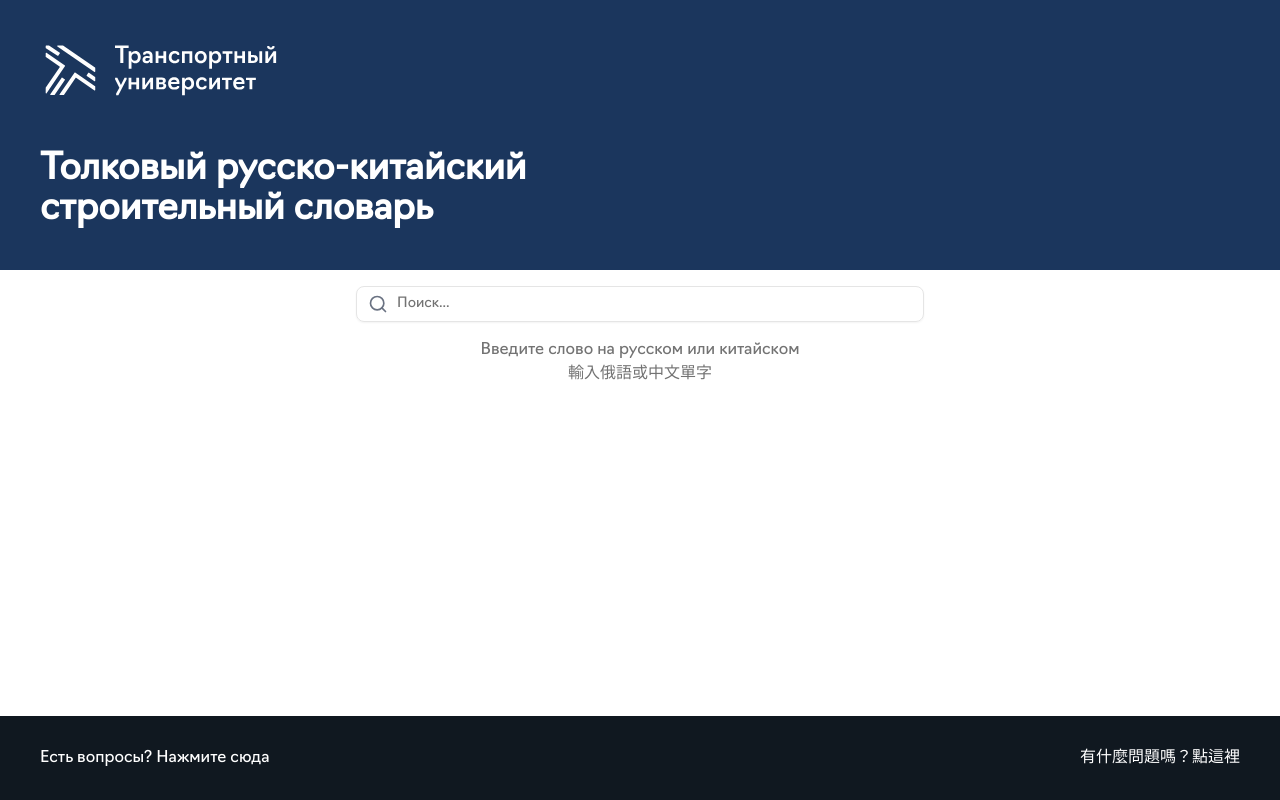
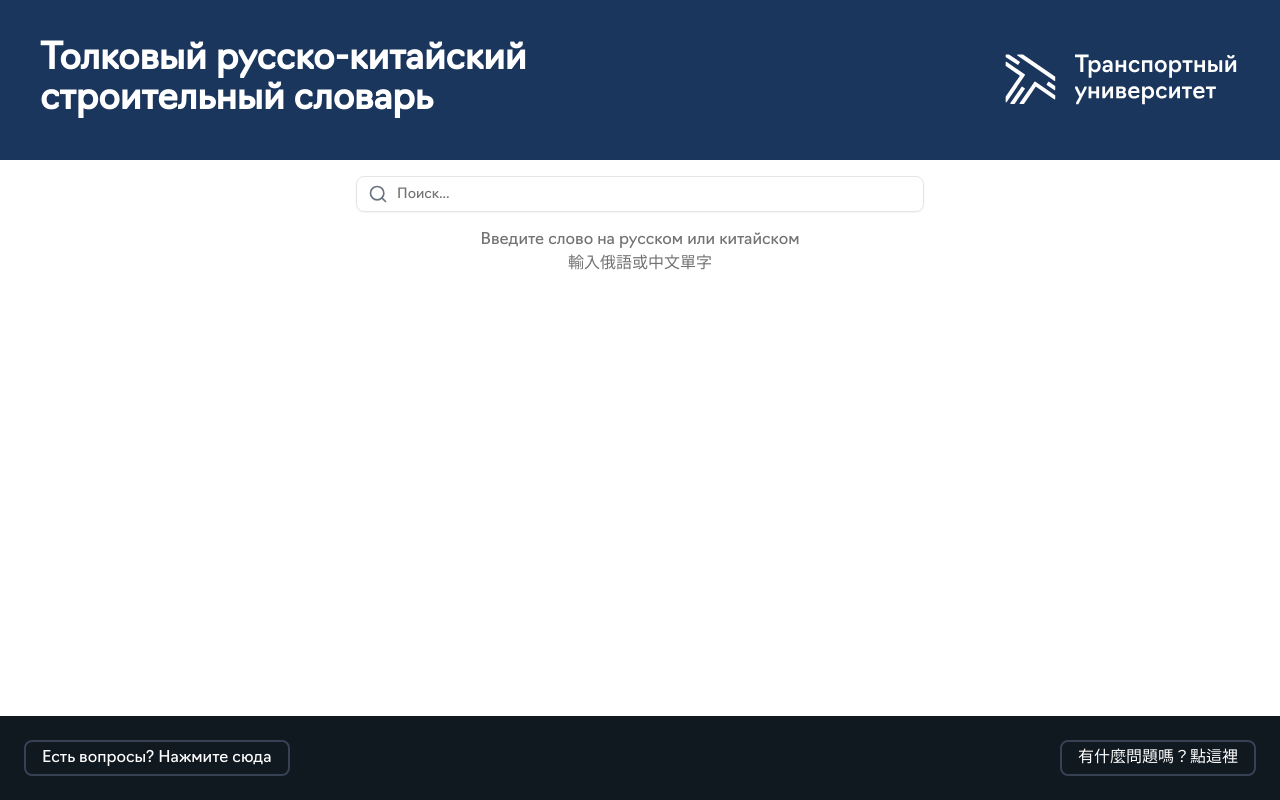
Before and after one commit to SergeyBogomolovv/ru-chinese, a Next.js app: page / in a window 1280 px wide. Built offline with nearby package versions, Linux system fonts and the light colour scheme.

Commit message:
feat: update header and buttons

```diff
--- a/src/app/page.tsx
+++ b/src/app/page.tsx
@@ -9,11 +9,11 @@ import logo from '@/assets/logo-white.svg'
 export default function Home() {
   return (
     <div className='flex flex-col min-h-screen'>
-      <header className='p-6 md:p-8 lg:p-10 bg-[#1B365D] flex flex-col justify-center gap-8 md:gap-10 lg:gap-12'>
-        <Image src={logo} alt='logo' className='w-50 md:w-60' />
+      <header className='p-6 md:p-8 lg:p-10 bg-[#1B365D] flex flex-col-reverse md:flex-row justify-center md:justify-between gap-8 md:gap-10 lg:gap-12'>
         <h1 className='md:text-4xl sm:text-3xl text-2xl font-bold text-white'>
           Толковый русско-китайский <br /> строительный словарь
         </h1>
+        <Image src={logo} alt='logo' className='w-50 md:w-60' />
       </header>
 
       <main className='flex flex-col gap-4 max-w-full w-[600px] mx-auto p-4 flex-1'>
@@ -25,12 +25,12 @@ export default function Home() {
 
       <footer className='bg-[#101820] p-6 gap-2 text-white flex items-center justify-between flex-col sm:flex-row'>
         <FeedbackDialog lang='ru'>
-          <Button variant='ghost' className='text-md'>
+          <Button variant='ghost' className='text-md border-2 w-full sm:w-fit border-gray-700'>
             Есть вопросы? Нажмите сюда
           </Button>
         </FeedbackDialog>
         <FeedbackDialog lang='zh'>
-          <Button variant='ghost' className='text-md'>
+          <Button variant='ghost' className='text-md border-2 w-full sm:w-fit border-gray-700'>
             有什麼問題嗎？點這裡
           </Button>
         </FeedbackDialog>
```
